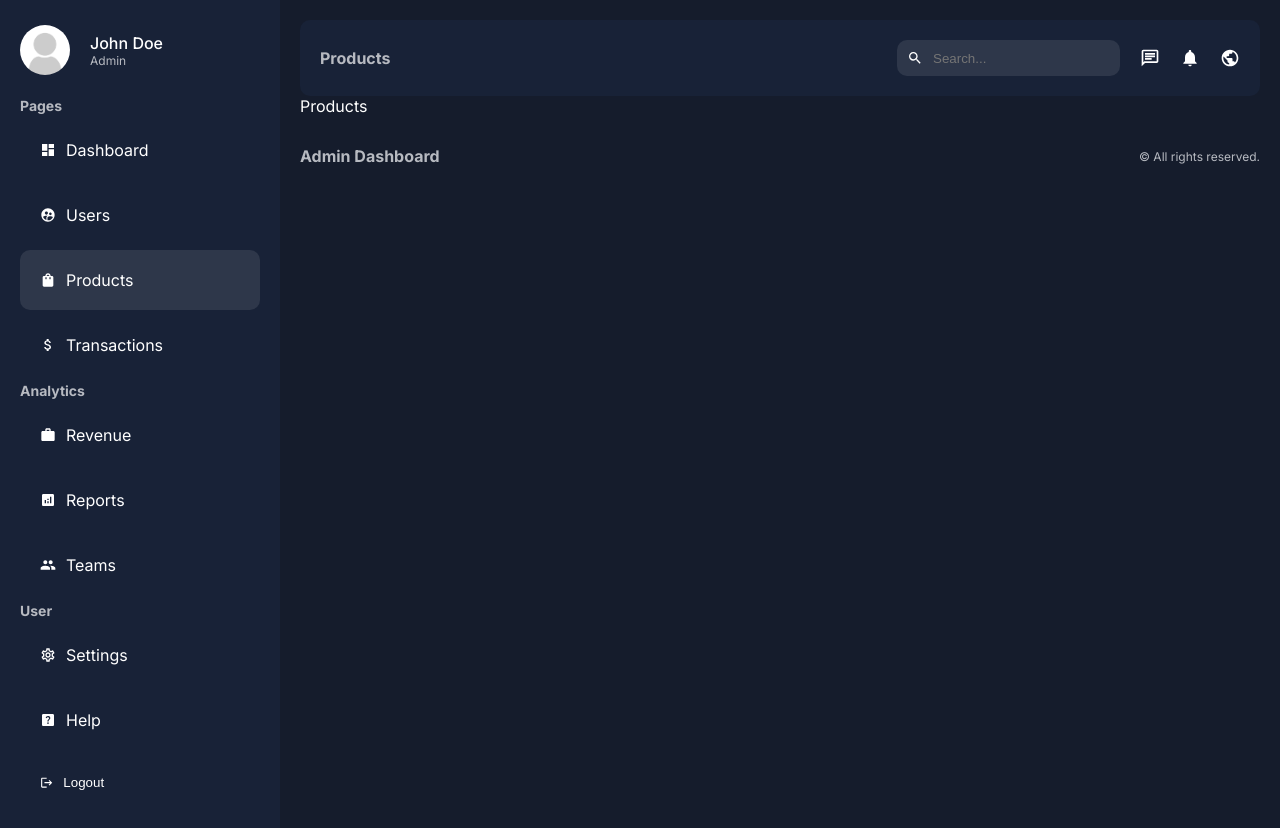
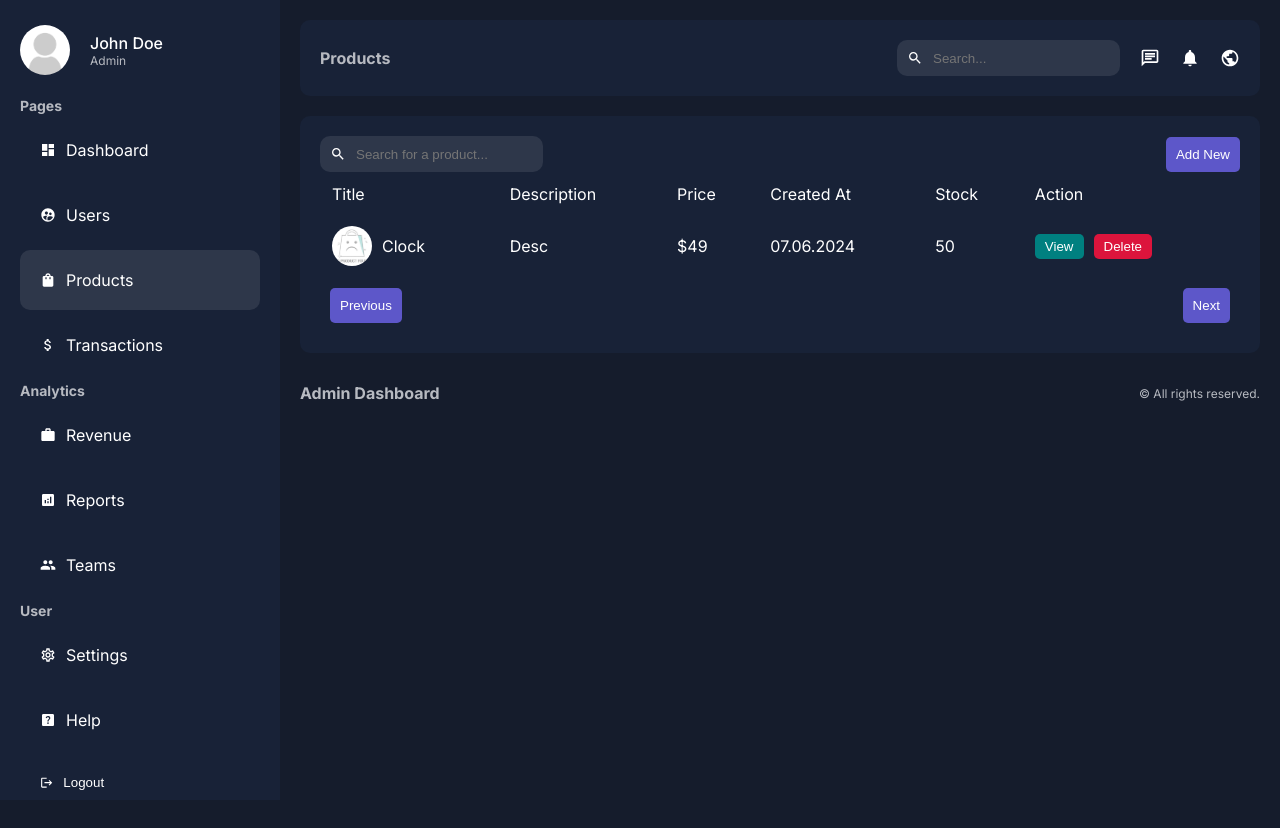
Before and after one commit to parth-develops/admin-dashboard, a Next.js app: page /dashboard/products in a window 1280 px wide. After the commit the page ends 800 px from the top, so only its background shows below. Built offline with nearby package versions, Linux system fonts and the light colour scheme.

Commit message:
Add products page

```diff
--- a/app/dashboard/products/page.jsx
+++ b/app/dashboard/products/page.jsx
@@ -1,7 +1,55 @@
-import React from 'react'
+import Link from "next/link";
+import Image from "next/image";
+import Pagination from '@/app/ui/dashboard/pagination/pagination'
+import styles from "@/app/ui/dashboard/products/products.module.scss";
+import Search from "@/app/ui/dashboard/search/search";
 
 export default function Products() {
   return (
-    <div>Products</div>
+    <div className={styles.products}>
+      <div className={styles.top}>
+        <Search placeholder="Search for a product..." />
+        <Link href="/dashboard/products/add">
+          <button>
+            Add New
+          </button>
+        </Link>
+      </div>
+      <table>
+        <thead>
+          <tr>
+            <td>Title</td>
+            <td>Description</td>
+            <td>Price</td>
+            <td>Created At</td>
+            <td>Stock</td>
+            <td>Action</td>
+          </tr>
+        </thead>
+        <tbody>
+          <tr>
+            <td>
+              <div className={styles.product}>
+                <Image src="/noproduct.jpg" alt="noavatar" width={40} height={40} />
+                Clock
+              </div>
+            </td>
+            <td>Desc</td>
+            <td>$49</td>
+            <td>07.06.2024</td>
+            <td>50</td>
+            <td>
+              <div className={styles.buttons}>
+                <Link href="/">
+                  <button className={`${styles.view}`}>View</button>
+                </Link>
+                <button className={`${styles.delete}`}>Delete</button>
+              </div>
+            </td>
+          </tr>
+        </tbody>
+      </table>
+      <Pagination />
+    </div>
   )
 }
--- a/app/ui/dashboard/dashboard.module.scss
+++ b/app/ui/dashboard/dashboard.module.scss
@@ -6,6 +6,9 @@
     flex: 1;
     background-color: var(--bgSoft);
     padding: 20px;
+    min-height: 100vh;
+    max-height: 100vh;
+    overflow: auto;
 }
 
 .content {
--- /dev/null
+++ b/app/ui/dashboard/pagination/pagination.jsx
@@ -0,0 +1,10 @@
+import styles from "./pagination.module.scss";
+
+export default function Pagination() {
+  return (
+    <div className={styles.pagination}>
+        <button>Previous</button>
+        <button>Next</button>
+    </div>
+  )
+}
--- /dev/null
+++ b/app/ui/dashboard/pagination/pagination.module.scss
@@ -0,0 +1,14 @@
+.pagination {
+    padding: 10px;
+    display: flex;
+    justify-content: space-between;
+
+    button {
+        padding: 5px 10px;
+        cursor: pointer;
+
+        &:disabled {
+            cursor: not-allowed;
+        }
+    }
+}
--- a/app/ui/dashboard/products/products.module.scss
+++ b/app/ui/dashboard/products/products.module.scss
@@ -0,0 +1,61 @@
+.products {
+    background-color: var(--bgSoft);
+    padding: 20px;
+    border-radius: 10px;
+    margin-top: 20px;
+
+    .top {
+        display: flex;
+        align-items: center;
+        justify-content: space-between;
+    }
+
+    button {
+        padding: 10px;
+        background-color: #5d57c9;
+        color: var(--text);
+        border: none;
+        border-radius: 5px;
+        cursor: pointer;
+    }
+
+    table {
+        width: 100%;
+
+        td {
+            padding: 10px;
+
+            .product {
+                display: flex;
+                gap: 10px;
+                align-items: center;
+
+                img {
+                    border-radius: 50%;
+                    object-fit: cover;
+                }
+            }
+
+            .buttons {
+                display: flex;
+                gap: 10px;
+
+                button {
+                    padding: 5px 10px;
+                    border-radius: 5px;
+                    color: var(--text);
+                    border: none;
+                    cursor: pointer;
+                }
+
+                button.view {
+                    background-color: #008080;
+                }
+
+                button.delete {
+                    background-color: #dc143c;
+                }
+            }
+        }
+    }
+}
```
Also changed, not shown: app/dashboard/products/add/page.jsx (added, +23 -0 lines), app/dashboard/users/page.jsx (+9 -4 lines), app/ui/dashboard/products/addProduct.module.scss (added, +38 -0 lines), app/ui/dashboard/users/users.module.scss (+46 -6 lines).
